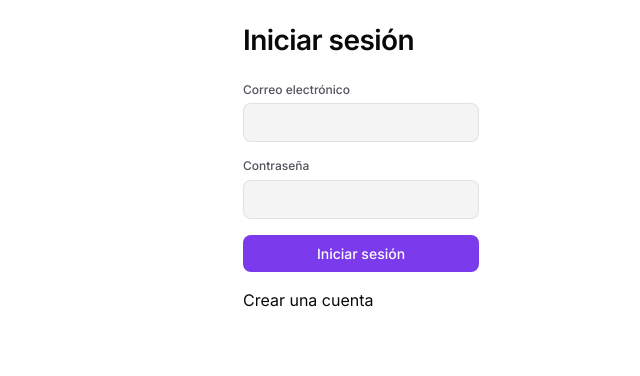
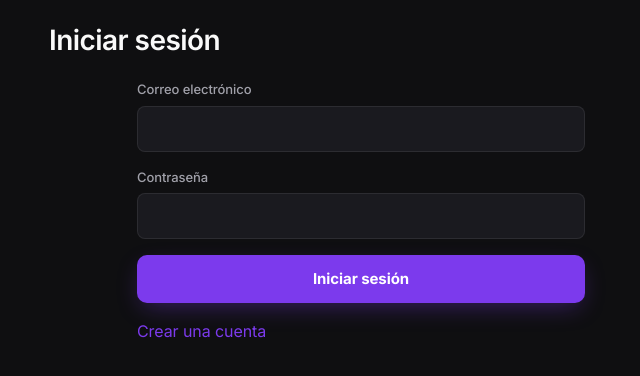
Before and after one commit to Vicente-P/HabitMaxxing, a Next.js app: page /login in a window 1280 px wide. Shown: the top 376 px of the page, without its empty margins (279-919 px from the left). Built offline with nearby package versions, Linux system fonts and the light colour scheme.

Commit message:
feat(design): replace design system with Claude Design mockup tokens

```diff
--- a/eslint.config.mjs
+++ b/eslint.config.mjs
@@ -14,6 +14,8 @@ const eslintConfig = defineConfig([
     "next-env.d.ts",
     // Auto-generated files — never lint these:
     "src/generated/**",
+    // Design mockup reference (Claude Design export, browser-run Babel); not application code.
+    "docs/design/mockup/**",
   ]),
 ]);
 
--- a/src/app/(dashboard)/dashboard/habit-catalog.tsx
+++ b/src/app/(dashboard)/dashboard/habit-catalog.tsx
@@ -64,7 +64,7 @@ function CatalogContent({ ownerId }: { ownerId: string }) {
       {state.status !== "unauthorized" && <CreateHabitForm onCreated={reload} onUnauthorized={invalidateSession} />}
       <section aria-labelledby="habit-catalog-heading" className="min-w-0">
         <h2 id="habit-catalog-heading">Mis hábitos</h2>
-        <p className="mt-2 text-body-sm text-light-text-secondary">Todos tus hábitos configurados, incluidos los que no corresponden a hoy.</p>
+        <p className="mt-2 text-hm-caption text-hm-text-mid">Todos tus hábitos configurados, incluidos los que no corresponden a hoy.</p>
         <div className="mt-6" aria-live="polite" aria-busy={state.status === "loading"}>
           {state.status === "loading" && <p role="status">Cargando hábitos…</p>}
           {state.status === "unauthorized" && <p role="alert">Tu sesión ya no está disponible. Inicia sesión nuevamente.</p>}
@@ -75,7 +75,7 @@ function CatalogContent({ ownerId }: { ownerId: string }) {
           {state.status === "ready" && (state.habits.length === 0 ? <p className="card">Crea tu primer hábito para comenzar</p> : <ul className="space-y-3">
             {state.habits.map((habit) => <li key={habit.id} className="card min-w-0">
               <h3 className="break-words">{habit.name}</h3>
-              <p className="mt-2 break-words text-body-sm text-light-text-secondary">{habit.type === "BINARY" ? "Binario" : `Numérico · ${habit.unit}`}</p>
+              <p className="mt-2 break-words text-hm-caption text-hm-text-mid">{habit.type === "BINARY" ? "Binario" : `Numérico · ${habit.unit}`}</p>
               <p className="mt-3 flex flex-wrap gap-2" aria-label="Días programados">{habit.frequency.map((day) => <span className="badge-neutral" key={day}>{weekdayLabels[day]}</span>)}</p>
             </li>)}
           </ul>)}
--- a/src/app/(dashboard)/dashboard/logout-button.tsx
+++ b/src/app/(dashboard)/dashboard/logout-button.tsx
@@ -45,10 +45,10 @@ export default function LogoutButton() {
   return (
     <div>
       <button type="button" onClick={logout} disabled={pending}
-        className="rounded-lg bg-zinc-900 px-4 py-2 text-white disabled:opacity-50">
+        className="btn-secondary">
         {pending ? "Cerrando sesión…" : "Cerrar sesión"}
       </button>
-      {failed ? <p role="alert">No pudimos confirmar el cierre de sesión. Inténtalo de nuevo.</p> : null}
+      {failed ? <p role="alert" className="field-error">No pudimos confirmar el cierre de sesión. Inténtalo de nuevo.</p> : null}
     </div>
   );
 }
--- a/src/app/globals.css
+++ b/src/app/globals.css
@@ -1,126 +1,188 @@
 @import "tailwindcss";
 
-@custom-variant dark (&:where(.dark, .dark *));
+/*
+ * Source of truth: docs/design/mockup/tokens.css (Claude Design mockup "Habit Maxxing — Prototipo").
+ * Token names and values mirror that file. Only addition: --hm-on-accent (text on accent fills).
+ * Dark is the default theme; light is opt-in via .hm-light or [data-hm-theme="light"].
+ */
+
+:root {
+  /* Accent · Violet Purple */
+  --hm-accent: #7C3AED;
+  --hm-accent-hi: #8B5CF6;
+  --hm-accent-lo: #5B21B6;
+  --hm-accent-glow: rgba(124, 58, 237, 0.40);
+  --hm-on-accent: #FFFFFF;
+
+  /* Semantic */
+  --hm-success: #10B981;
+  --hm-warn: #F59E0B;
+  --hm-danger: #F43F5E;
+
+  /* Type */
+  --hm-font: var(--font-inter), "Inter", "InterDisplay", -apple-system, BlinkMacSystemFont, "Segoe UI", system-ui, sans-serif;
+  --hm-font-mono: var(--font-jetbrains-mono), "JetBrains Mono", "SF Mono", ui-monospace, monospace;
+
+  --hm-fs-heading: 28px;
+  --hm-fs-subhead: 20px;
+  --hm-fs-body: 15px;
+  --hm-fs-caption: 13px;
+  --hm-fw-heading: 600;
+  --hm-fw-body: 400;
+  --hm-tracking-heading: -0.02em;
+  --hm-lh-body: 1.6;
+
+  /* Radii */
+  --hm-r-sm: 8px;
+  --hm-r-md: 10px;
+  --hm-r-lg: 12px;
+  --hm-r-xl: 16px;
+
+  /* Spacing */
+  --hm-pad-card: 16px;
+  --hm-pad-card-lg: 20px;
+  --hm-gap-1: 8px;
+  --hm-gap-2: 12px;
+  --hm-gap-3: 16px;
+  --hm-border-w: 1px;
+}
+
+/* Dark (default) */
+:root,
+.hm-dark,
+[data-hm-theme="dark"] {
+  --hm-bg: #0F0F11;
+  --hm-surface: #1A1A1F;
+  --hm-surface-2: #25252C;
+  --hm-surface-3: #2D2D35;
+
+  --hm-border: rgba(255, 255, 255, 0.08);
+  --hm-border-hi: rgba(255, 255, 255, 0.16);
+  --hm-border-lo: rgba(255, 255, 255, 0.05);
+
+  --hm-text-hi: #FAFAFA;
+  --hm-text: #E4E4E7;
+  --hm-text-mid: #A1A1AA;
+  --hm-text-low: #71717A;
+  --hm-text-dim: #52525B;
+
+  --hm-accent-soft: rgba(124, 58, 237, 0.18);
+  --hm-accent-soft-hi: rgba(124, 58, 237, 0.28);
+
+  --hm-success-soft: rgba(16, 185, 129, 0.18);
+  --hm-warn-soft: rgba(245, 158, 11, 0.18);
+  --hm-danger-soft: rgba(244, 63, 94, 0.18);
+
+  --hm-heat-0: rgba(255, 255, 255, 0.05);
+  --hm-heat-1: rgba(124, 58, 237, 0.28);
+  --hm-heat-2: rgba(124, 58, 237, 0.48);
+  --hm-heat-3: rgba(124, 58, 237, 0.72);
+  --hm-heat-4: #7C3AED;
+
+  --hm-selection: rgba(124, 58, 237, 0.35);
+  --hm-shadow: 0 0 0 rgba(0, 0, 0, 0);
+}
+
+/* Light (opt-in) */
+.hm-light,
+[data-hm-theme="light"] {
+  --hm-bg: #FFFFFF;
+  --hm-surface: #F4F4F5;
+  --hm-surface-2: #E4E4E7;
+  --hm-surface-3: #D4D4D8;
+
+  --hm-border: rgba(0, 0, 0, 0.08);
+  --hm-border-hi: rgba(0, 0, 0, 0.16);
+  --hm-border-lo: rgba(0, 0, 0, 0.05);
+
+  --hm-text-hi: #09090B;
+  --hm-text: #18181B;
+  --hm-text-mid: #52525B;
+  --hm-text-low: #71717A;
+  --hm-text-dim: #A1A1AA;
+
+  --hm-accent-soft: #EDE9FE;
+  --hm-accent-soft-hi: #DDD6FE;
+
+  --hm-success-soft: #D1FAE5;
+  --hm-warn-soft: #FEF3C7;
+  --hm-danger-soft: #FFE4E6;
+
+  --hm-heat-0: #F4F4F5;
+  --hm-heat-1: #EDE9FE;
+  --hm-heat-2: #C4B5FD;
+  --hm-heat-3: #8B5CF6;
+  --hm-heat-4: #7C3AED;
+
+  --hm-selection: rgba(124, 58, 237, 0.20);
+}
 
 @theme {
-  /* ─── Brand ─── */
-  --color-brand-50:  #EDE9FE;
-  --color-brand-100: #DDD6FE;
-  --color-brand-200: #C4B5FD;
-  --color-brand-300: #A78BFA;
-  --color-brand-400: #8B5CF6;
-  --color-brand-500: #7C3AED;
-  --color-brand-600: #6D28D9;
-  --color-brand-700: #5B21B6;
-  --color-brand-800: #4C1D95;
-  --color-brand-900: #3B0764;
+  --font-sans: var(--hm-font);
+  --font-mono: var(--hm-font-mono);
 
-  /* ─── Semánticos ─── */
-  --color-success-light: #D1FAE5;
-  --color-success:       #10B981;
-  --color-success-dark:  #059669;
+  --color-hm-bg: var(--hm-bg);
+  --color-hm-surface: var(--hm-surface);
+  --color-hm-surface-2: var(--hm-surface-2);
+  --color-hm-surface-3: var(--hm-surface-3);
+  --color-hm-border: var(--hm-border);
+  --color-hm-border-hi: var(--hm-border-hi);
+  --color-hm-border-lo: var(--hm-border-lo);
+  --color-hm-text-hi: var(--hm-text-hi);
+  --color-hm-text: var(--hm-text);
+  --color-hm-text-mid: var(--hm-text-mid);
+  --color-hm-text-low: var(--hm-text-low);
+  --color-hm-text-dim: var(--hm-text-dim);
 
-  --color-danger-light: #FFE4E6;
-  --color-danger:       #F43F5E;
-  --color-danger-dark:  #E11D48;
+  --color-hm-accent: var(--hm-accent);
+  --color-hm-accent-hi: var(--hm-accent-hi);
+  --color-hm-accent-lo: var(--hm-accent-lo);
+  --color-hm-accent-soft: var(--hm-accent-soft);
+  --color-hm-accent-soft-hi: var(--hm-accent-soft-hi);
+  --color-hm-on-accent: var(--hm-on-accent);
 
-  --color-warning-light: #FEF3C7;
-  --color-warning:       #F59E0B;
-  --color-warning-dark:  #D97706;
+  --color-hm-success: var(--hm-success);
+  --color-hm-success-soft: var(--hm-success-soft);
+  --color-hm-warn: var(--hm-warn);
+  --color-hm-warn-soft: var(--hm-warn-soft);
+  --color-hm-danger: var(--hm-danger);
+  --color-hm-danger-soft: var(--hm-danger-soft);
 
-  /* ─── Superficies dark ─── */
-  --color-dark-bg-primary:   #0F0F11;
-  --color-dark-bg-secondary: #1A1A1F;
-  --color-dark-bg-tertiary:  #25252C;
+  --color-hm-heat-0: var(--hm-heat-0);
+  --color-hm-heat-1: var(--hm-heat-1);
+  --color-hm-heat-2: var(--hm-heat-2);
+  --color-hm-heat-3: var(--hm-heat-3);
+  --color-hm-heat-4: var(--hm-heat-4);
 
-  --color-dark-text-primary:   #FAFAFA;
-  --color-dark-text-secondary: #A1A1AA;
-  --color-dark-text-tertiary:  #71717A;
+  --text-hm-h1: var(--hm-fs-heading);
+  --text-hm-h1--line-height: 1.15;
+  --text-hm-h1--letter-spacing: var(--hm-tracking-heading);
+  --text-hm-h1--font-weight: var(--hm-fw-heading);
 
-  --color-dark-border: rgb(255 255 255 / 0.08);
+  --text-hm-h2: var(--hm-fs-subhead);
+  --text-hm-h2--line-height: 1.2;
+  --text-hm-h2--letter-spacing: -0.01em;
+  --text-hm-h2--font-weight: var(--hm-fw-heading);
 
-  /* ─── Superficies light ─── */
-  --color-light-bg-primary:   #FFFFFF;
-  --color-light-bg-secondary: #F4F4F5;
-  --color-light-bg-tertiary:  #E4E4E7;
+  --text-hm-body: var(--hm-fs-body);
+  --text-hm-body--line-height: var(--hm-lh-body);
+  --text-hm-body--font-weight: var(--hm-fw-body);
 
-  --color-light-text-primary:   #09090B;
-  --color-light-text-secondary: #52525B;
-  --color-light-text-tertiary:  #A1A1AA;
+  --text-hm-caption: var(--hm-fs-caption);
+  --text-hm-caption--line-height: 1.5;
+  --text-hm-caption--font-weight: var(--hm-fw-body);
 
-  --color-light-border: rgb(0 0 0 / 0.08);
+  --text-hm-overline: 11px;
+  --text-hm-overline--line-height: 1.3;
+  --text-hm-overline--letter-spacing: 0.08em;
+  --text-hm-overline--font-weight: 600;
 
-  /* ─── Tipografía ─── */
-  --font-sans: var(--font-inter), system-ui, sans-serif;
+  --radius-hm-sm: var(--hm-r-sm);
+  --radius-hm-md: var(--hm-r-md);
+  --radius-hm-lg: var(--hm-r-lg);
+  --radius-hm-xl: var(--hm-r-xl);
 
-  --text-heading-xl: 28px;
-  --text-heading-xl--line-height: 1.2;
-  --text-heading-xl--letter-spacing: -0.02em;
-  --text-heading-xl--font-weight: 600;
-
-  --text-heading-lg: 22px;
-  --text-heading-lg--line-height: 1.3;
-  --text-heading-lg--letter-spacing: -0.01em;
-  --text-heading-lg--font-weight: 600;
-
-  --text-heading-md: 20px;
-  --text-heading-md--line-height: 1.4;
-  --text-heading-md--font-weight: 600;
-
-  --text-heading-sm: 16px;
-  --text-heading-sm--line-height: 1.4;
-  --text-heading-sm--font-weight: 600;
-
-  --text-body-lg: 16px;
-  --text-body-lg--line-height: 1.6;
-  --text-body-lg--font-weight: 400;
-
-  --text-body-md: 15px;
-  --text-body-md--line-height: 1.6;
-  --text-body-md--font-weight: 400;
-
-  --text-body-sm: 14px;
-  --text-body-sm--line-height: 1.5;
-  --text-body-sm--font-weight: 400;
-
-  --text-caption: 13px;
-  --text-caption--line-height: 1.4;
-  --text-caption--font-weight: 400;
-
-  --text-label: 12px;
-  --text-label--line-height: 1.3;
-  --text-label--font-weight: 500;
-
-  /* ─── Radius ─── */
-  --radius-sm:   6px;
-  --radius-md:   8px;
-  --radius-lg:   12px;
-  --radius-xl:   16px;
-
-  /* ─── Spacing extra ─── */
-  --spacing-4_5: 18px;
-  --spacing-13:  52px;
-  --spacing-15:  60px;
-  --spacing-18:  72px;
-
-  /* ─── Sombras ─── */
-  --shadow-card:       0 1px 3px rgb(0 0 0 / 0.12), 0 1px 2px rgb(0 0 0 / 0.08);
-  --shadow-card-hover: 0 4px 6px rgb(0 0 0 / 0.15), 0 2px 4px rgb(0 0 0 / 0.08);
-  --shadow-brand:      0 0 0 3px rgb(124 58 237 / 0.3);
-
-  /* ─── Animaciones ─── */
-  --animate-fade-in: fade-in 0.2s ease-out;
-  --animate-streak-pulse: streak-pulse 2s ease-in-out infinite;
-
-  @keyframes fade-in {
-    0%   { opacity: 0; transform: translateY(4px); }
-    100% { opacity: 1; transform: translateY(0); }
-  }
-
-  @keyframes streak-pulse {
-    0%, 100% { transform: scale(1); }
-    50%      { transform: scale(1.05); }
-  }
+  --shadow-hm-glow: 0 8px 24px -6px var(--hm-accent-glow);
 }
 
 @layer base {
@@ -129,228 +191,59 @@
   }
 
   body {
-    @apply bg-light-bg-primary dark:bg-dark-bg-primary;
-    @apply text-light-text-primary dark:text-dark-text-primary;
-    @apply font-sans antialiased;
+    @apply bg-hm-bg text-hm-text font-sans antialiased;
+    font-feature-settings: "cv11", "ss03", "ss01";
+    letter-spacing: -0.005em;
   }
 
-  h1 { @apply text-heading-xl; }
-  h2 { @apply text-heading-lg; }
-  h3 { @apply text-heading-md; }
-  h4 { @apply text-heading-sm; }
+  h1 { @apply text-hm-h1 text-hm-text-hi; }
+  h2 { @apply text-hm-h2 text-hm-text-hi; }
+  h3 { @apply text-hm-body font-semibold text-hm-text-hi; }
+  h4 { @apply text-hm-caption font-semibold text-hm-text-hi; }
+
+  a {
+    @apply text-hm-accent hover:text-hm-accent-hi;
+  }
+
+  :focus-visible {
+    @apply outline-2 outline-offset-2 outline-hm-accent;
+  }
 }
 
 @layer components {
-  /* ─── Cards ─── */
-  .card {
-    @apply bg-light-bg-primary dark:bg-dark-bg-secondary;
-    @apply border border-light-border dark:border-dark-border;
-    @apply rounded-lg p-4;
+  .page-container {
+    @apply mx-auto w-full max-w-2xl p-4 sm:p-6;
   }
 
-  .card-hover {
-    @apply bg-light-bg-primary dark:bg-dark-bg-secondary;
-    @apply border border-light-border dark:border-dark-border;
-    @apply rounded-lg p-4 cursor-pointer;
-    @apply hover:bg-light-bg-secondary dark:hover:bg-dark-bg-tertiary;
-    @apply transition-colors duration-150;
+  .card {
+    @apply rounded-hm-lg border border-hm-border bg-hm-surface p-(--hm-pad-card) sm:p-(--hm-pad-card-lg);
   }
 
-  /* ─── Buttons ─── */
   .btn-primary {
-    @apply inline-flex items-center justify-center gap-2;
-    @apply px-4 py-2 rounded-md text-body-sm font-medium;
-    @apply transition-all duration-150 cursor-pointer;
-    @apply disabled:opacity-50 disabled:cursor-not-allowed;
-    @apply bg-brand-500 text-white;
-    @apply hover:bg-brand-600 active:scale-95;
-    @apply focus:outline-none focus:ring-2 focus:ring-brand-500 focus:ring-offset-2;
+    @apply inline-flex min-h-11 items-center justify-center gap-2 rounded-hm-md bg-hm-accent px-5 py-3 text-hm-body font-bold text-hm-on-accent shadow-hm-glow hover:bg-hm-accent-hi active:bg-hm-accent-lo disabled:opacity-50;
   }
 
   .btn-secondary {
-    @apply inline-flex items-center justify-center gap-2;
-    @apply px-4 py-2 rounded-md text-body-sm font-medium;
-    @apply transition-all duration-150 cursor-pointer;
-    @apply disabled:opacity-50 disabled:cursor-not-allowed;
-    @apply bg-light-bg-secondary dark:bg-dark-bg-tertiary;
-    @apply text-light-text-primary dark:text-dark-text-primary;
-    @apply border border-light-border dark:border-dark-border;
-    @apply hover:bg-light-bg-tertiary dark:hover:bg-dark-bg-tertiary;
-    @apply active:scale-95;
+    @apply inline-flex min-h-11 items-center justify-center gap-2 rounded-hm-sm border border-hm-border px-3 py-2 text-hm-caption font-medium text-hm-text-mid hover:bg-hm-surface-2 hover:text-hm-text disabled:opacity-50;
   }
 
-  .btn-ghost {
-    @apply inline-flex items-center justify-center gap-2;
-    @apply px-4 py-2 rounded-md text-body-sm font-medium;
-    @apply transition-all duration-150 cursor-pointer;
-    @apply disabled:opacity-50 disabled:cursor-not-allowed;
-    @apply bg-transparent text-brand-500 border border-brand-500;
-    @apply hover:bg-brand-50 dark:hover:bg-brand-900;
-    @apply active:scale-95;
+  .label {
+    @apply mb-1 block text-hm-caption font-medium text-hm-text-mid;
   }
 
-  .btn-danger {
-    @apply inline-flex items-center justify-center gap-2;
-    @apply px-4 py-2 rounded-md text-body-sm font-medium;
-    @apply transition-all duration-150 cursor-pointer;
-    @apply disabled:opacity-50 disabled:cursor-not-allowed;
-    @apply bg-danger text-white;
-    @apply hover:bg-danger-dark active:scale-95;
-  }
-
-  /* ─── Inputs ─── */
   .input {
-    @apply w-full px-3 py-2 rounded-md text-body-sm;
-    @apply bg-light-bg-secondary dark:bg-dark-bg-secondary;
-    @apply text-light-text-primary dark:text-dark-text-primary;
-    @apply border border-light-border dark:border-dark-border;
-    @apply placeholder:text-light-text-tertiary dark:placeholder:text-dark-text-tertiary;
-    @apply focus:outline-none focus:ring-2 focus:ring-brand-500 focus:border-transparent;
-    @apply transition-all duration-150;
+    @apply w-full rounded-hm-sm border border-hm-border bg-hm-surface px-3 py-2.5 text-hm-body text-hm-text placeholder:text-hm-text-low focus:border-hm-accent focus:outline-hm-accent disabled:opacity-50;
   }
 
   .input-error {
-    @apply w-full px-3 py-2 rounded-md text-body-sm;
-    @apply bg-light-bg-secondary dark:bg-dark-bg-secondary;
-    @apply text-light-text-primary dark:text-dark-text-primary;
-    @apply border border-danger;
-    @apply placeholder:text-light-text-tertiary dark:placeholder:text-dark-text-tertiary;
-    @apply focus:outline-none focus:ring-2 focus:ring-danger focus:border-transparent;
-    @apply transition-all duration-150;
-  }
-
-  /* ─── Form ─── */
-  .label {
-    @apply block text-label font-medium mb-1.5;
-    @apply text-light-text-secondary dark:text-dark-text-secondary;
+    @apply w-full rounded-hm-sm border border-hm-danger bg-hm-surface px-3 py-2.5 text-hm-body text-hm-text focus:outline-hm-danger;
   }
 
   .field-error {
-    @apply text-caption text-danger mt-1;
-  }
-
-  /* ─── Badges ─── */
-  .badge-success {
-    @apply inline-flex items-center gap-1 px-2.5 py-1 rounded-full text-label;
-    @apply bg-success-light text-success-dark;
-  }
-
-  .badge-danger {
-    @apply inline-flex items-center gap-1 px-2.5 py-1 rounded-full text-label;
-    @apply bg-danger-light text-danger-dark;
-  }
-
-  .badge-warning {
-    @apply inline-flex items-center gap-1 px-2.5 py-1 rounded-full text-label;
-    @apply bg-warning-light text-warning-dark;
-  }
-
-  .badge-brand {
-    @apply inline-flex items-center gap-1 px-2.5 py-1 rounded-full text-label;
-    @apply bg-brand-50 text-brand-700;
-    @apply dark:bg-brand-900 dark:text-brand-200;
+    @apply mt-1 text-hm-caption text-hm-danger;
   }
 
   .badge-neutral {
-    @apply inline-flex items-center gap-1 px-2.5 py-1 rounded-full text-label;
-    @apply bg-light-bg-tertiary text-light-text-secondary;
-    @apply dark:bg-dark-bg-tertiary dark:text-dark-text-secondary;
-  }
-
-  /* ─── Hábitos ─── */
-  .habit-card {
-    @apply bg-light-bg-primary dark:bg-dark-bg-secondary;
-    @apply border border-light-border dark:border-dark-border;
-    @apply rounded-lg p-4 cursor-pointer;
-    @apply hover:bg-light-bg-secondary dark:hover:bg-dark-bg-tertiary;
-    @apply transition-colors duration-150;
-    @apply flex items-center justify-between gap-4;
-  }
-
-  .check-circle-empty {
-    @apply w-8 h-8 rounded-full flex items-center justify-center shrink-0;
-    @apply transition-all duration-200 border-2;
-    @apply border-light-border dark:border-dark-border;
-    @apply hover:border-brand-500;
-  }
-
-  .check-circle-done {
-    @apply w-8 h-8 rounded-full flex items-center justify-center shrink-0;
-    @apply transition-all duration-200 bg-brand-500 text-white;
-  }
-
-  .check-circle-success {
-    @apply w-8 h-8 rounded-full flex items-center justify-center shrink-0;
-    @apply transition-all duration-200 bg-success text-white;
-  }
-
-  /* ─── Heatmap ─── */
-  .heatmap-grid {
-    @apply grid gap-1;
-    grid-template-columns: repeat(7, 1fr);
-  }
-
-  .heatmap-cell-done {
-    @apply aspect-square rounded-sm bg-brand-500;
-  }
-
-  .heatmap-cell-failed {
-    @apply aspect-square rounded-sm bg-danger;
-  }
-
-  .heatmap-cell-empty {
-    @apply aspect-square rounded-sm;
-    @apply bg-light-bg-tertiary dark:bg-dark-bg-tertiary;
-  }
-
-  /* ─── Progress ─── */
-  .progress-bar {
-    @apply h-1.5 rounded-full overflow-hidden;
-    @apply bg-light-bg-tertiary dark:bg-dark-bg-tertiary;
-  }
-
-  .progress-fill {
-    @apply h-full rounded-full bg-brand-500 transition-all duration-500;
-  }
-
-  /* ─── Streak ─── */
-  .streak-display {
-    @apply inline-flex items-center gap-1.5;
-    @apply text-warning font-semibold animate-streak-pulse;
-  }
-
-  /* ─── Divider ─── */
-  .divider {
-    @apply border-t border-light-border dark:border-dark-border my-4;
-  }
-
-  /* ─── Page layout ─── */
-  .page-container {
-    @apply max-w-2xl mx-auto px-4 py-6;
-  }
-
-  .page-header {
-    @apply flex items-center justify-between mb-6;
-  }
-
-  /* ─── Empty state ─── */
-  .empty-state {
-    @apply flex flex-col items-center justify-center gap-3 py-12 text-center;
-    @apply text-light-text-tertiary dark:text-dark-text-tertiary;
+    @apply inline-flex items-center rounded-full bg-hm-surface-2 px-2.5 py-1 text-hm-caption font-medium text-hm-text-mid;
   }
 }
-
-@layer utilities {
-  .text-balance {
-    text-wrap: balance;
-  }
-
-  .scrollbar-hide {
-    -ms-overflow-style: none;
-    scrollbar-width: none;
-  }
-
-  .scrollbar-hide::-webkit-scrollbar {
-    display: none;
-  }
-}
--- a/src/app/layout.tsx
+++ b/src/app/layout.tsx
@@ -1,11 +1,17 @@
 import type { Metadata } from "next";
-import { Inter } from "next/font/google";
+import { Inter, JetBrains_Mono } from "next/font/google";
 import "./globals.css";
 
 const inter = Inter({
   variable: "--font-inter",
   subsets: ["latin"],
-  weight: ["400", "500", "600", "700"],
+  weight: ["400", "500", "600", "700", "800"],
+});
+
+const jetbrainsMono = JetBrains_Mono({
+  variable: "--font-jetbrains-mono",
+  subsets: ["latin"],
+  weight: ["500"],
 });
 
 export const metadata: Metadata = {
@@ -19,7 +25,7 @@ export default function RootLayout({
   children: React.ReactNode;
 }>) {
   return (
-    <html lang="es" className={`${inter.variable} h-full antialiased`}>
+    <html lang="es" className={`${inter.variable} ${jetbrainsMono.variable} h-full antialiased`}>
       <body className="min-h-full flex flex-col">{children}</body>
     </html>
   );
```
Also changed, not shown: src/app/(dashboard)/dashboard/create-habit-form.tsx (+8 -8 lines), src/app/page.tsx (+11 -11 lines).
